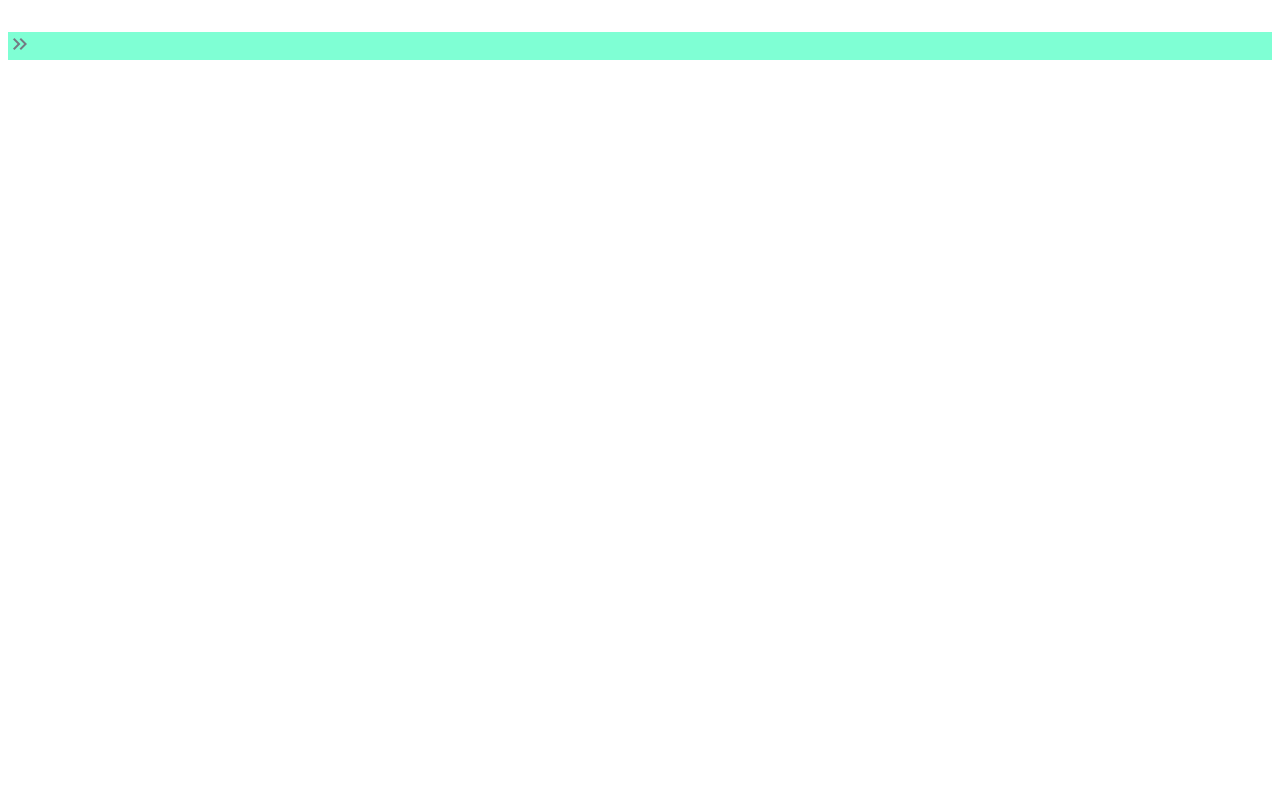
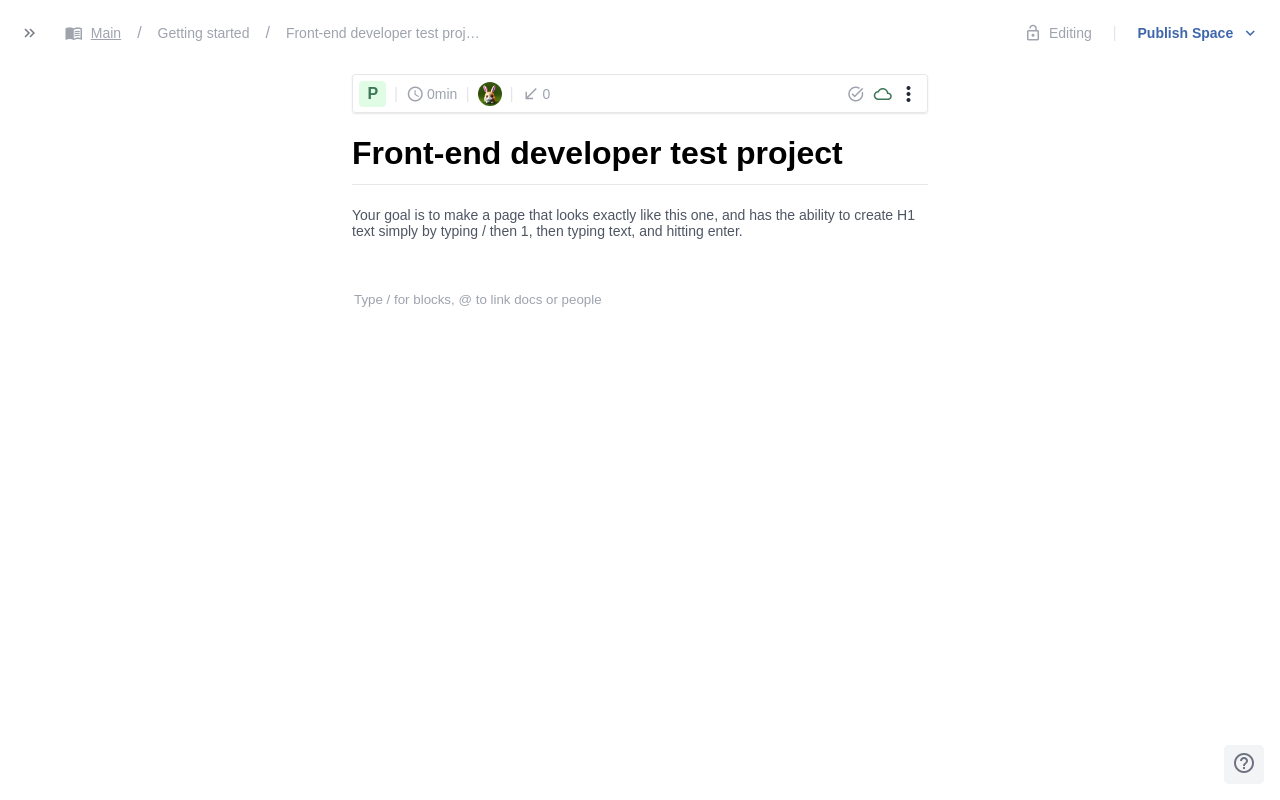
Before and after one commit to kevinrvb16/front-end-developer-test-project, a website with bundled scripts: page index.html in a window 1280 px wide. Built offline with nearby package versions, Linux system fonts and the light colour scheme.

Commit message:
Finished frontend just like figma, without te functionality

```diff
--- /dev/null
+++ b/components/barCard.js
@@ -0,0 +1,43 @@
+import createElement from "../utils/element.js";
+const barCard = () => {
+    const bar = createElement("div", "d-flex border-bar mt-2 p-bar secondary-color space-between");
+    const leftSideBar = createElement("div", "d-flex align-center");
+    const taskType = createElement("div", "bg-light-green bold color-green p-task border-radius", "P");
+    const clockIcon = createElement("span", "smaller-icon material-icons", "schedule");
+    const schedule = createElement("p", "ml-fifth", "0min");
+    const avatar = createElement("img", "w-24 radius-50")
+    const callReceived = createElement("span", "smaller-icon material-icons", "call_received");
+    const n = createElement("p", "ml-fifth", "0");
+
+    const rightSideHeader = createElement("div", "d-flex align-center");
+    const taskAltIcon = createElement("span", "smaller-icon material-icons", "task_alt");
+    const cloudQueueIcon = createElement("span", "smaller-icon material-icons ml-half color-green", "cloud_queue");
+    const moreVertIcon = createElement("span", "material-icons ml-fifth more-color", "more_vert");
+
+    avatar.src = "../assets/bunny-with-pink-ears-pink-nose-sits-green-background.jpg";
+    avatar.alt = "bunny with pink ears pink nose sits green background";
+
+    leftSideBar.appendChild(taskType);
+    leftSideBar.appendChild(pipe());
+    leftSideBar.appendChild(clockIcon);
+    leftSideBar.appendChild(schedule);
+    leftSideBar.appendChild(pipe());
+    leftSideBar.appendChild(avatar);
+    leftSideBar.appendChild(pipe());
+    leftSideBar.appendChild(callReceived);
+    leftSideBar.appendChild(n);
+
+    rightSideHeader.appendChild(taskAltIcon);
+    rightSideHeader.appendChild(cloudQueueIcon);
+    rightSideHeader.appendChild(moreVertIcon);
+
+    bar.appendChild(leftSideBar);
+    bar.appendChild(rightSideHeader);
+    return bar;
+}
+
+const pipe = () => {
+    return createElement ("span", "color-gray mx-half", "|");
+}
+
+export default barCard;
--- /dev/null
+++ b/components/container.js
@@ -0,0 +1,23 @@
+import createElement from "../utils/element.js";
+import barCard from "./barCard.js";
+const container = () => {
+    const container = createElement("div", "max-w-45-vw d-flex flex-column margin-auto");
+    const h1 = createElement("h1", "border-bottom pb-forty-percent", "Front-end developer test project");
+    const explanationText =
+        createElement(
+            "p",
+            "explanation",
+            "Your goal is to make a page that looks exactly like this one, and has the ability to create H1 text simply by typing / then 1, then typing text, and hitting enter."
+        )
+    const textarea = createElement("textarea", "no-border pt-2 mt-2")
+    textarea.placeholder = "Type / for blocks, @ to link docs or people"
+    container.appendChild(barCard());
+    container.appendChild(h1);
+    container.appendChild(explanationText);
+    container.appendChild(textarea)
+
+
+    return container
+}
+
+export default container;
--- /dev/null
+++ b/components/header.js
@@ -0,0 +1,43 @@
+import createElement from "../utils/element.js";
+const header = () => {
+    const header = createElement("header", "notionHeader d-flex secondary-color space-between mx-1");
+    const doubleArrowIcon = createElement("span", "material-icons smaller-icon icon-pattner-color", "keyboard_double_arrow_right");
+    const menuBookIcon = createElement("span", "material-icons smaller-icon ml-1", "menu_book");
+    const leftSideHeader = createElement("div", "d-flex column-gap-half align-center");
+    const mainBreadcrumb = createElement("a", "underline", "Main");
+    const gettingStartedBreadcrumb = createElement("p", null, "Getting started");
+    const projectBreadcrumb = createElement("p", "truncate", "Front-end developer test project");
+    const rightSideHeader = createElement("div", "d-flex column-gap-half align-center");
+    const lockOpenIcon = createElement("span", "material-icons smaller-icon ml-1", "lock_open");
+    const edit = createElement("div", "d-flex align-center");
+    const editing = createElement("p", "ml-half", "Editing");
+    const pipe = createElement ("span", "color-gray mx-1", "|");
+    const publishSpace = createElement("a", "bold color-primary", "Publish Space")
+    const keyboardArrowDownIcon = createElement("span", "material-icons smaller-icon color-primary", "keyboard_arrow_down");
+
+    header.appendChild(leftSideHeader);
+    header.appendChild(rightSideHeader);
+
+    leftSideHeader.appendChild(doubleArrowIcon);
+    leftSideHeader.appendChild(menuBookIcon);
+    leftSideHeader.appendChild(mainBreadcrumb);
+    leftSideHeader.appendChild(separator());
+    leftSideHeader.appendChild(gettingStartedBreadcrumb);
+    leftSideHeader.appendChild(separator());
+    leftSideHeader.appendChild(projectBreadcrumb);
+
+    rightSideHeader.appendChild(edit);
+    edit.appendChild(lockOpenIcon)
+    edit.appendChild(editing);
+
+    rightSideHeader.appendChild(pipe);
+    rightSideHeader.appendChild(publishSpace)
+    rightSideHeader.appendChild(keyboardArrowDownIcon);
+    return header;
+}
+
+const separator = () => {
+    return createElement("span", "mx-half", "/");
+}
+
+export default header;
--- /dev/null
+++ b/components/help.js
@@ -0,0 +1,10 @@
+import createElement from "../utils/element.js";
+
+const helpMe = () => {
+    const help = createElement("span", "help-box");
+    const helpIcon = createElement("span", "material-icons", "help_outline");
+    help.appendChild(helpIcon);
+    return help;
+}
+
+export default helpMe;
--- a/index.html
+++ b/index.html
@@ -4,12 +4,13 @@
     <meta charset="UTF-8">
     <meta name="viewport" content="width=device-width, initial-scale=1.0">
     <title>Document</title>
-    <script src="./main.js" defer></script>
+    <script src="./main.js" type="module" defer></script>
     <link rel="stylesheet" href="./style.css">
     <link
         rel="stylesheet"
         href="https://fonts.googleapis.com/icon?family=Material+Icons"
     />
+    <script src="https://kit.fontawesome.com/d7c22b6595.js" crossorigin="anonymous"></script>
 </head>
 <body></body>
 </html>
--- a/main.js
+++ b/main.js
@@ -1,9 +1,8 @@
+import header from "./components/header.js"
+import container from "./components/container.js"
+import helpMe from "./components/help.js";
 document.addEventListener("DOMContentLoaded", () => {
-    const header = document.createElement("header");
-    header.className = "notionHeader"
-    const doubleArrowIcon = document.createElement("span");
-    doubleArrowIcon.className = "material-icons icon-pattner-color";
-    doubleArrowIcon.textContent = "keyboard_double_arrow_right"
-    header.appendChild(doubleArrowIcon);
-    document.body.prepend(header)
+    document.body.prepend(header());
+    document.body.append(container());
+    document.body.append(helpMe())
 })
--- a/package.json
+++ b/package.json
@@ -3,6 +3,7 @@
   "version": "1.0.0",
   "description": "This project is to a test for a front-end position",
   "main": "main.js",
+  "type": "module",
   "scripts": {
     "test": "echo \"Error: no test specified\" && exit 1"
   },
--- a/style.css
+++ b/style.css
@@ -1,8 +1,183 @@
+body {
+    font-family: sans-serif;
+}
+
+p, a {
+    margin: 0;
+    font-size: 14px
+}
 .notionHeader {
-    background-color: aquamarine;
-    margin-top: 2rem;
+    margin-top: 1.5em;
 }
 
 .icon-pattner-color {
     color: #747a83;
 }
+
+.d-flex {
+    display: flex;
+}
+
+.ml-1 {
+    margin-left: 1em;
+}
+
+.secondary-color {
+    color: #9ea3ae;
+}
+
+.space-between {
+    justify-content: space-between;
+}
+
+.column-gap-half {
+    column-gap: 0.5em;
+}
+
+.underline {
+    text-decoration: underline;
+}
+
+.align-center {
+    align-items: center;
+}
+
+.mx-1 {
+    margin-left: 0.8em;
+    margin-right: 0.8em;
+}
+
+.mx-half {
+    margin-left: 0.5em;
+    margin-right: 0.5em;
+}
+
+.truncate {
+    width: 198px;
+    white-space: nowrap;
+    overflow: hidden;
+    text-overflow: ellipsis;
+}
+
+.ml-half {
+    margin-left: 0.5em;
+}
+
+.color-gray {
+    color: #e4e4ec;
+}
+
+.color-primary {
+    color: #3e66ab;
+}
+
+.bold {
+    font-weight: bold;
+}
+
+.border-bar {
+    border: 1px solid #e5e7eb;
+    border-radius: 0.2em;
+    box-shadow: 0 1px 2px rgba(0, 0, 0, 0.1);
+}
+
+.mt-2 {
+    margin-top: 2em;
+}
+
+.max-w-45-vw {
+    max-width: 45vw;
+}
+
+.flex-column {
+    flex-direction: column;
+}
+
+.margin-auto {
+    margin: auto;
+}
+
+.m-quarter {
+    margin: 0.3em;
+}
+
+.bg-light-green {
+    background-color: #e0fce4;
+}
+
+.color-green {
+    color: #3d7658;
+}
+
+.p-task {
+    padding:  0.25em 0.5em;
+}
+
+.p-bar {
+    padding: 0.35em 0.4em;
+}
+
+.border-radius {
+    border-radius: 0.25em;
+}
+
+.smaller-icon {
+    font-size: 18px!important;
+}
+
+.ml-fifth {
+    margin-left: 0.2em;
+}
+
+.w-24 {
+    width: 24px;
+}
+
+.radius-50 {
+    border-radius: 50%;
+}
+
+.explanation {
+    color: #4e5563;
+}
+
+.border-bottom {
+    border-bottom: 1px solid #e5e7eb;
+}
+
+.pb-forty-percent {
+    padding-bottom: 0.4em;
+}
+
+.no-border {
+    height: 100%;
+    border: none;
+    box-sizing: border-box;
+    outline: none;
+    resize: none;
+}
+
+.no-border::placeholder {
+    color: #9ea3ae;
+    font-family: sans-serif;
+}
+
+.pt-2 {
+    padding-top: 2em;
+}
+
+.more-color {
+    color: #222937;
+}
+
+.help-box {
+    color: #6d7280;
+    background-color: #f3f4f6;
+    border-radius: 0.3em;
+    padding: 0.4em 0.5em 0.3em;
+    position: fixed;
+    bottom: 1em;
+    right: 1em;
+    right: 1em;
+    display: inline-block;
+}
--- /dev/null
+++ b/utils/element.js
@@ -0,0 +1,8 @@
+const createElement = (tag, className, content = null) => {
+    const element = document.createElement(tag);
+    if (className) element.className = className;
+    if (content) element.textContent = content;
+    return element;
+}
+
+export default createElement;
```
Also changed, not shown: assets/bunny-with-pink-ears-pink-nose-sits-green-background.jpg (added).
